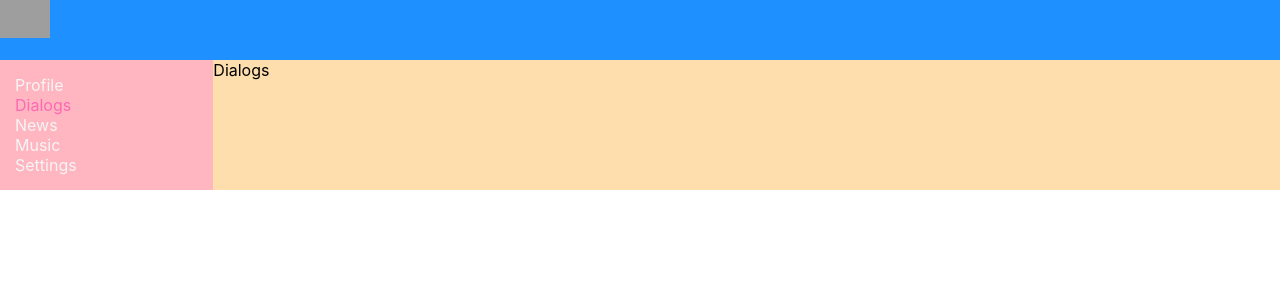
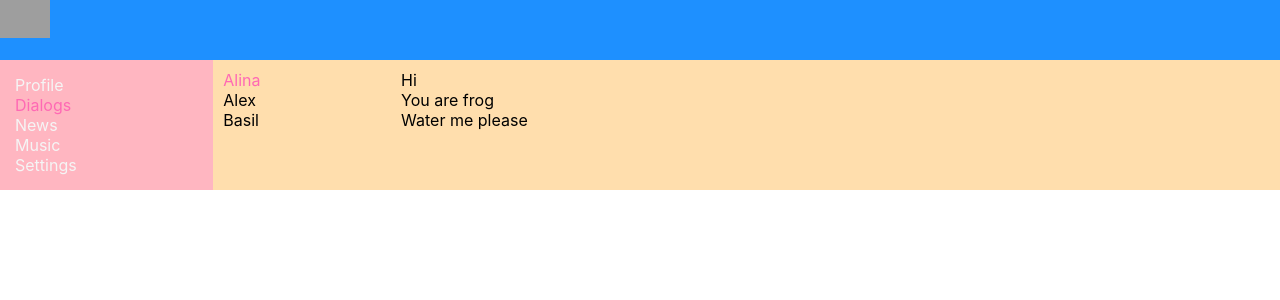
Before and after one commit to AlishaSV/frosch_code, a React (Create React App) app: page /dialogs in a window 1280 px wide. Shown: the top 300 px of the page. Built offline with nearby package versions, Linux system fonts and the light colour scheme; grey boxes are pictures that could not be loaded.

Commit message:
refactoring dialogs component

```diff
--- a/src/components/Dialogs/Dialogs.jsx
+++ b/src/components/Dialogs/Dialogs.jsx
@@ -1,9 +1,25 @@
 import React from 'react'
+import s from './Dialogs.module.css'
 
 const Dialogs = (props) => {
   return (
-    <div>
-      Dialogs
+    <div className={s.dialogs}>
+      <div className={s.dialogsItem}>
+        <div className={s.dialog + ' ' + s.active}>
+          Alina
+        </div>
+        <div className={s.dialog}>
+          Alex
+        </div>
+        <div className={s.dialog}>
+          Basil
+        </div>
+      </div>
+      <div className={s.messages}>
+        <div className={s.message}>Hi</div>
+        <div className={s.message}>You are frog</div>
+        <div className={s.message}>Water me please</div>
+      </div>
     </div>
   )
 }
--- a/src/components/Dialogs/Dialogs.module.css
+++ b/src/components/Dialogs/Dialogs.module.css
@@ -0,0 +1,26 @@
+.dialogs {
+	display: grid;
+	grid-template-columns: 2fr 10fr;
+
+}
+
+.dialogsItem {
+	padding: 10px;
+
+}
+
+.active {
+	color: hotpink;
+}
+
+.dialog {
+
+}
+
+.messages {
+	padding: 10px;
+}
+
+.message {
+
+}
```
